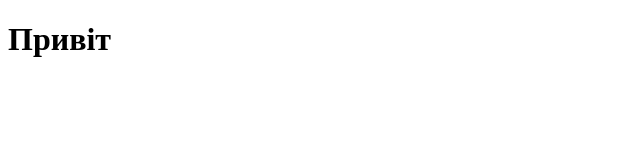
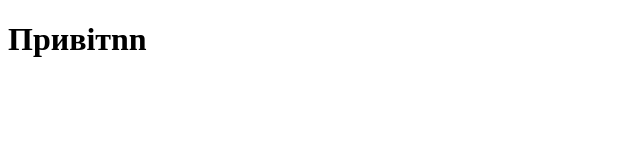
Before and after one commit to Volodymyr892/Tutorial, a plain HTML site: page index.html in a window 1280 px wide. Shown: the full height of the page, 0-640 px from the left. Drawn offline with Linux system fonts and the light colour scheme.

Commit message:
Update index.html

```diff
--- a/index.html
+++ b/index.html
@@ -6,6 +6,6 @@
     <title>Document</title>
 </head>
 <body>
-    <h1>Привіт</h1>
+    <h1>Привітnn</h1>
 </body>
 </html>
```
